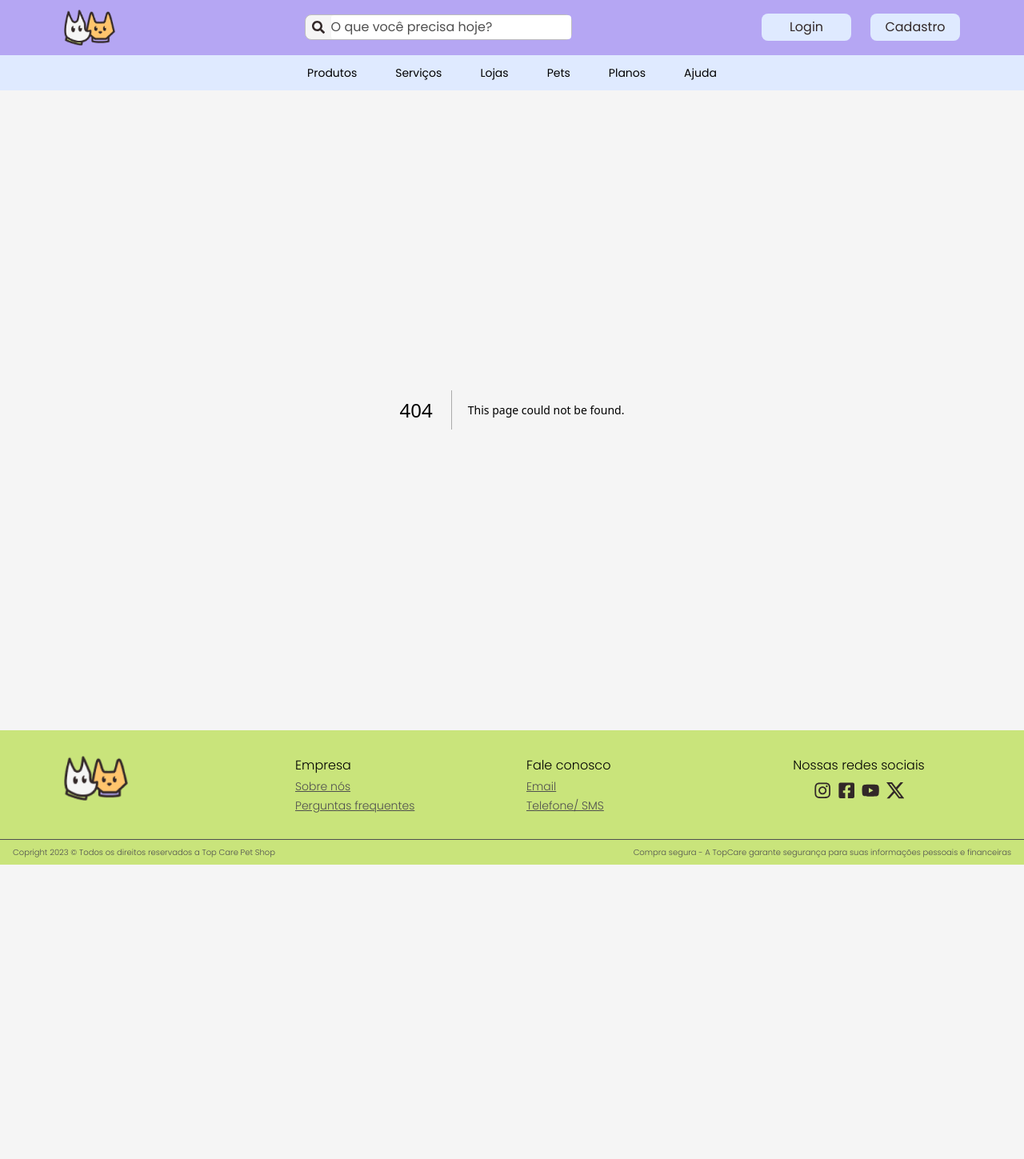
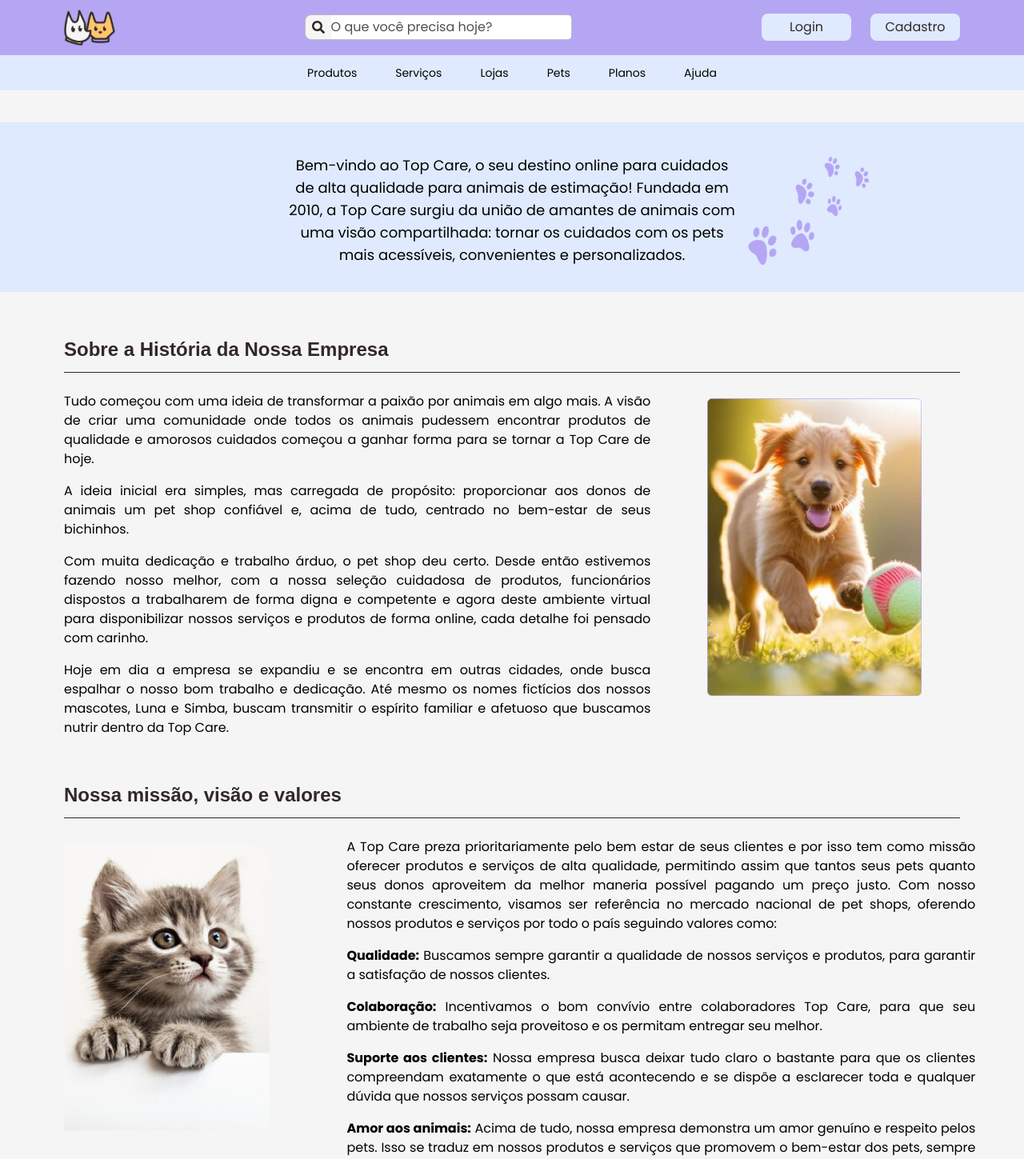
Before and after one commit to Projeto-Top-Care/Top-Care-Front-End, a Next.js app: page /Sobre in a window 1280 px wide. Before the commit this address had no page. Shown: the top 1449 px of the page at 80% size. Before the commit the page ends 1081 px from the top, so only its background shows below. Built offline with nearby package versions, Linux system fonts and the light colour scheme; a web font is replaced by a local one.

Commit message:
Pagina sobre nós finalizada

```diff
--- a/src/app/SobreNos/page.tsx
+++ b/src/app/Sobre/page.tsx
@@ -6,23 +6,23 @@ export default function sobreNos() {
         <main className="bg-branco w-full">
             <section className="flex w-full mb-8 bg-terciaria md:mt-10">
                 <div className="p-4 w-full h-[100%] flex justify-center items-center md:pt-6">
-                    <div className="w-[90%] md:w-[50%] md:my-4">
-                        <p className="font-poppins text-justify text-sm md:text-center md:text-base">Bem-vindo ao Top Care, o seu destino online
+                    <div className="w-[90%] md:w-[50%] md:my-4 lg:w-[45%]" >
+                        <p className="font-poppins text-justify text-sm md:text-center md:text-lg">Bem-vindo ao Top Care, o seu destino online
                             para cuidados de alta qualidade para animais de estimação! Fundada em 2010, a Top Care
                             surgiu da união de amantes de animais com uma visão compartilhada: tornar os cuidados
                             com os pets mais acessíveis, convenientes e personalizados.</p>
                     </div>
                 </div>
-                <div className="md:flex md:mt-[15%] md:-ml-[28%] hidden">
+                <div className="hidden md:flex md:mt-32 md:-ml-[26%] lg:mt-[1%] lg:-ml-[28%]">
                     <img className="object-contain md:w-[70%]" src="/assets/patinhas.png" alt="trilhas de patas" />
                 </div>
             </section>
 
             <section>
                 <TituloLinha titulo="Sobre a História da Nossa Empresa " />
-                <div className="flex flex-col items-center">
-                    <div className="md:w-[100%] w-[100%]">
-                        <div className="w-[98%] p-2 text-sm md:w-[85%] md:mx-14 md:px-6 md:text-base">
+                <div className="flex flex-col items-center lg:flex-row lg:items-start lg:w-[90%]">
+                    <div className="md:w-[100%] w-[95%] lg:w-[90%]">
+                        <div className="flex flex-col justify-center w-[98%] text-sm md:w-[85%] md:ml-14 md:px-6 md:text-base lg:w-[90%] lg:block">
                             <p className=" font-poppins text-justify md:mx-0 mx-4">Tudo começou com uma ideia de transformar a
                                 paixão por animais em algo mais. A visão de criar uma comunidade onde todos os animais
                                 pudessem encontrar produtos de qualidade e
@@ -39,21 +39,22 @@ export default function sobreNos() {
                                 buscam transmitir o espírito familiar e afetuoso que buscamos nutrir dentro da Top Care.</p>
                         </div>
                     </div>
-                    <div className="w-[70%] mt-4 flex justify-center md:mt-8 md:w-[80%]">
-                        <img className="md:w-[100%] md:h-[70%] md:hidden" src="/assets/cachorro-brincando.png" alt="cachorro correndo atras da bola" />
-                        <img className="hidden md:flex md:w-[100%] md:h-[70%] md:rounded" src="/assets/banner-cachorro-brincando.png" alt="banner pra tablet"/>
+                    <div className="w-[40%] mt-4 flex justify-center items-center md:mt-8 md:w-[82%] md:ml-4 lg:w-80 lg:mt-2">
+                        <img className="md:w-[100%] md:h-[70%] md:hidden lg:flex lg:w-fit" src="/assets/cachorro-brincando.png" alt="cachorro correndo atras da bola" />
+                        <img className="hidden md:flex md:w-[100%] md:h-[70%] md:rounded lg:hidden" src="/assets/banner-cachorro-brincando.png" alt="banner pra tablet"/>
                     </div>
                 </div>
             </section>
 
-            <section className="py-8">
+            <section className="pt-8 pb-24">
                 <TituloLinha titulo="Nossa missão, visão e valores" />
-                <div className="flex flex-col-reverse items-center">
-                    <div className="w-[70%] mt-4 flex justify-center md:mt-8 md:w-[80%]">
-                        <img src="/assets/gato-coberto.jpg" alt="cachorro correndo atras da bola" />
+                <div className="flex flex-col-reverse items-center lg:flex-row lg:items-start">
+                    <div className="w-[40%] mt-4 flex justify-center items-center md:mt-8 md:mr-4 md:w-[82%] lg:w-80 lg:mt-2 lg:ml-20">
+                        <img className="md:w-[100%] md:h-[70%] md:hidden lg:flex lg:w-fit" src="/assets/gato-filhote.png" alt="cachorro correndo atras da bola" />
+                        <img className="hidden md:flex md:w-[100%] md:h-[70%] md:rounded lg:hidden" src="/assets/banner-gato-filhote.png" alt="" />
                     </div>
-                    <div className="md:w-[100%] w-[100%]">
-                        <div className="w-[98%] p-2 text-sm md:w-[85%] md:mx-14 md:px-6 md:text-base">
+                    <div className="md:w-[100%] w-[95%] lg:w-[90%]">
+                        <div className="flex flex-col justify-center w-[98%] text-sm md:w-[85%] md:ml-14 md:px-6 md:text-base lg:w-[90%] lg:justify-end">
                             <p className=" font-poppins text-justify md:mx-0 mx-4">A Top Care preza prioritariamente pelo bem estar de seus clientes e por isso tem como missão
                                 oferecer produtos e serviços de alta qualidade, permitindo assim que tantos seus pets quanto
                                 seus donos aproveitem da melhor maneria possível pagando um preço justo. Com nosso constante
```
Also changed, not shown: public/assets/banner-gato-filhote.png (added), public/assets/gato-filhote.png (added).
